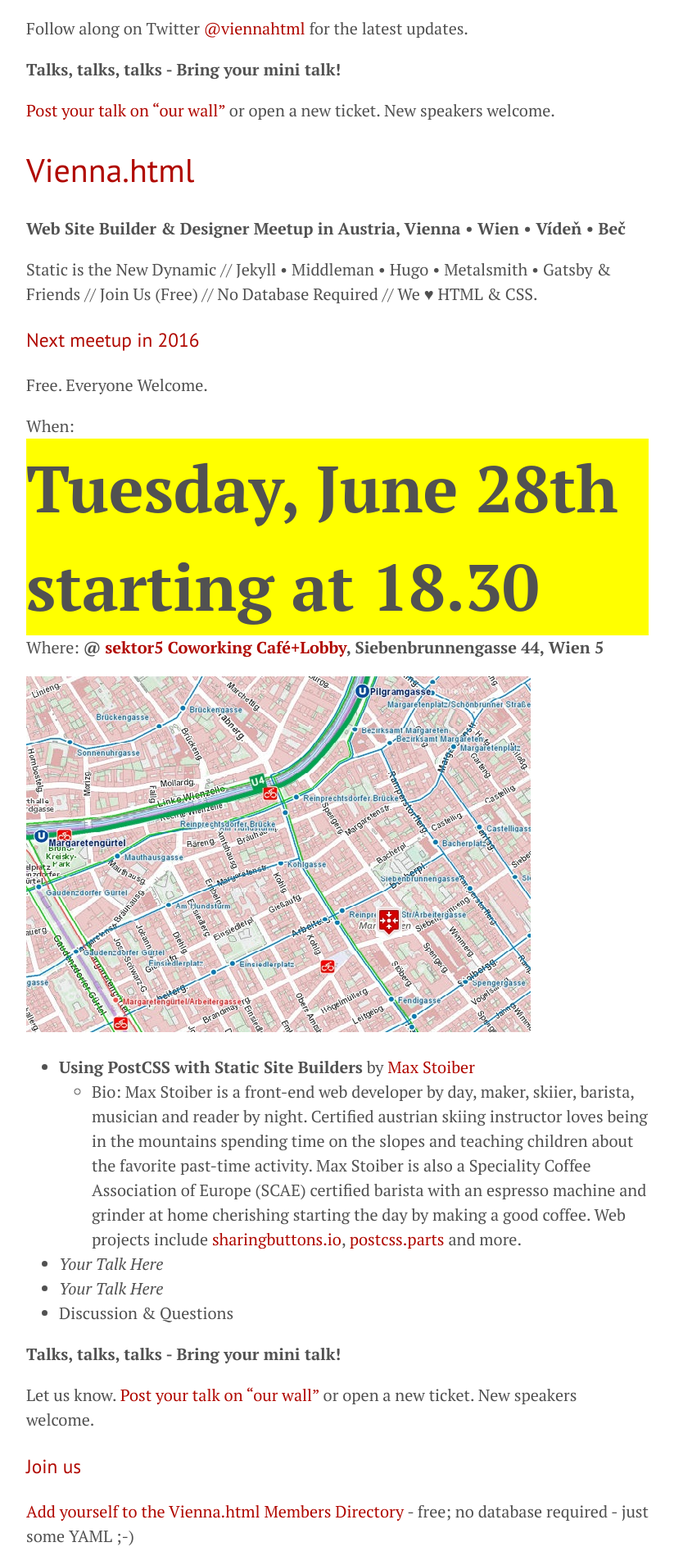
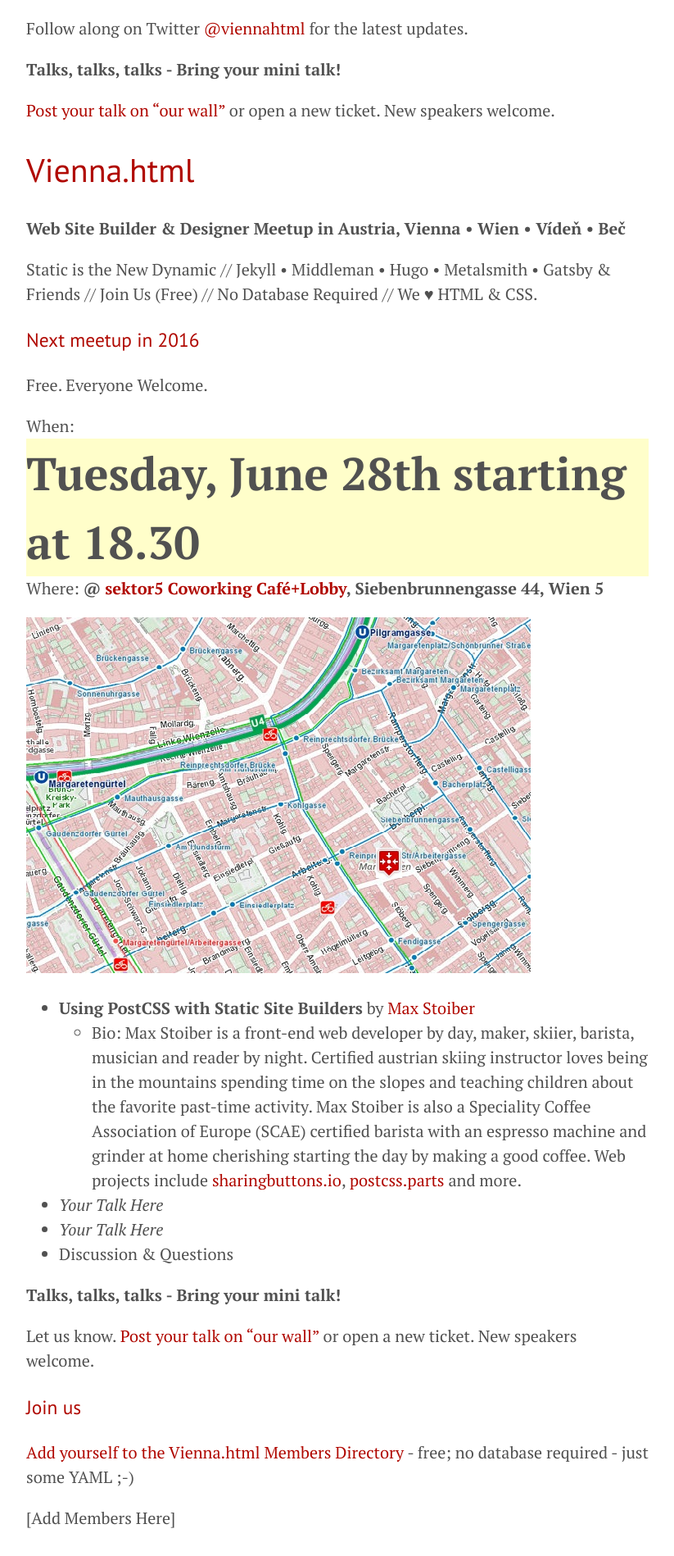
Before and after one commit to goodbyeaustria/archive, a Jekyll site: the page built from index.md, in a window 1280 px wide. Shown: the top 1898 px of the page at 82% size, without its empty margins (228-1051 px from the left). Built offline with Jekyll 4.4.1, drawn with Linux system fonts in a browser that asks for light colours.

Commit message:
Update style.css

```diff
--- a/css/style.css
+++ b/css/style.css
@@ -8,8 +8,8 @@
 /* make when (that is, date) it 4x as big - why? why not?  */
 .when {
   display: inline-block;
-  font-size: 400%;
-  background-color: yellow;   /* highlight date */
+  font-size: 280%;
+  background-color: #fffeca;   /* highlight date */
 }
 
 body {
```
